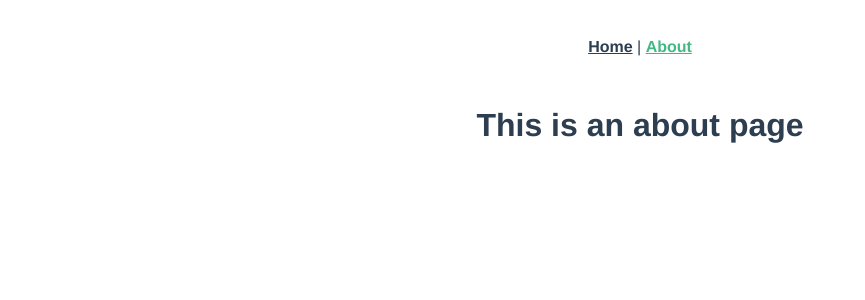
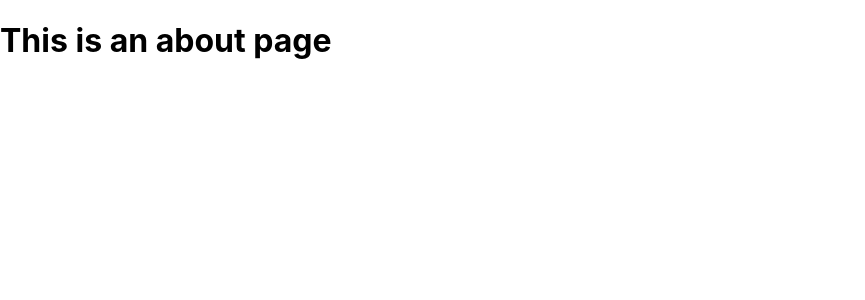
Before and after one commit to HuseinJusic/NotAnotherToDo, a Vue app in the folder frontend/: page /about in a window 1280 px wide. Shown: the top 300 px of the page, without its empty margins (0-865 px from the left). Built offline with nearby package versions, Linux system fonts and the light colour scheme.

Commit message:
feat: add ui library and setup global styles

```diff
--- a/frontend/package.json
+++ b/frontend/package.json
@@ -11,6 +11,11 @@
   "dependencies": {
     "axios": "^0.23.0",
     "core-js": "^3.6.5",
+    "node-sass": "^6.0.1",
+    "primeicons": "^4.1.0",
+    "primevue": "^3.8.0",
+    "sass-loader": "^10.2.0",
+    "scss": "^0.2.4",
     "vue": "^3.0.0",
     "vue-router": "^4.0.0-0",
     "vuex": "^4.0.0-0"
--- a/frontend/src/App.vue
+++ b/frontend/src/App.vue
@@ -1,30 +1,7 @@
 <template>
-  <div id="nav">
-    <router-link to="/">Home</router-link> |
-    <router-link to="/about">About</router-link>
-  </div>
   <router-view/>
 </template>
 
 <style>
-#app {
-  font-family: Avenir, Helvetica, Arial, sans-serif;
-  -webkit-font-smoothing: antialiased;
-  -moz-osx-font-smoothing: grayscale;
-  text-align: center;
-  color: #2c3e50;
-}
 
-#nav {
-  padding: 30px;
-}
-
-#nav a {
-  font-weight: bold;
-  color: #2c3e50;
-}
-
-#nav a.router-link-exact-active {
-  color: #42b983;
-}
 </style>
--- a/frontend/src/router/index.js
+++ b/frontend/src/router/index.js
@@ -10,7 +10,12 @@ const routes = [
   {
     path: '/login',
     name: 'Login',
-    component: () => import(/* webpackChunkName: "about" */ '../views/auth/Login.vue')
+    component: () => import(/* webpackChunkName: "login" */ '../views/auth/Login.vue')
+  },
+  {
+    path: '/register',
+    name: 'Register',
+    component: () => import(/* webpackChunkName: "register" */ '../views/auth/Register.vue')
   },
   {
     path: '/about',
--- /dev/null
+++ b/frontend/src/styles/main.scss
@@ -0,0 +1,12 @@
+body{
+  margin: 0;
+  height: 100vh;
+}
+
+html{
+  height: 100vh;
+}
+
+#app{
+  height: 100vh;
+}
--- a/frontend/src/views/auth/Login.vue
+++ b/frontend/src/views/auth/Login.vue
@@ -1,6 +1,6 @@
 <template>
   <div class="login">
-    login:
+    <Button label="Primary" class="p-button-outlined" />
   </div>
 </template>
 
@@ -8,10 +8,12 @@
 // @ is an alias to /src
 
 import User from '@/model/user'
+import Button from 'primevue/button'
 
 export default {
   name: 'Login',
   components: {
+    Button
   },
   data: () => ({
     user: new User('huse', '123456')
@@ -19,7 +21,7 @@ export default {
   created () {
     console.log(this.$store.state.auth)
     // this.handleRegister()
-    this.handleLogin()
+    // this.handleLogin()
   },
   methods: {
     handleLogin () {
--- /dev/null
+++ b/frontend/src/views/auth/Register.vue
@@ -0,0 +1,21 @@
+<template>
+  <div class="register">
+    sefdvdv
+  </div>
+</template>
+
+<script>
+
+export default {
+  name: 'Register',
+  components: {
+  }
+}
+</script>
+
+<style scoped>
+
+.register{
+  background-color: #42b983;
+}
+</style>
--- a/frontend/vue.config.js
+++ b/frontend/vue.config.js
@@ -1,13 +1,20 @@
 module.exports = {
   outputDir: 'target/dist',
   assetsDir: 'static',
+  css: {
+    loaderOptions: {
+      scss: {
+        additionalData: '@import "~@/styles/variables.scss";'
+      }
+    }
+  },
   devServer: {
     proxy: {
       '^/api': {
         target: 'http://localhost:8080',
         ws: true,
         changeOrigin: true
-        },
       }
-    },
     }
+  }
+}
```
Also changed, not shown: frontend/src/main.js (+8 -1 lines), frontend/src/styles/variables.scss (added), 2 other files (tests, documents, lock files or other folders). Lines whose indentation alone changed are shown as unchanged.
